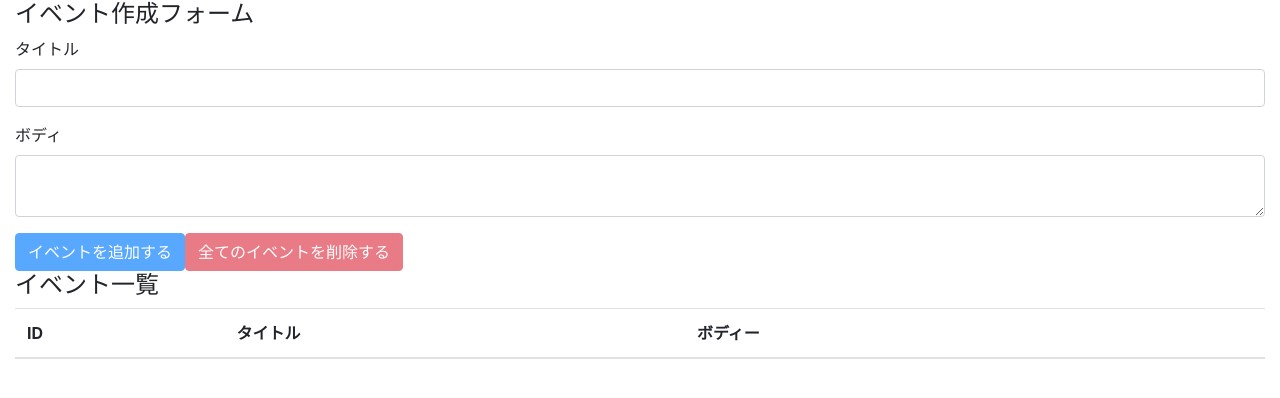
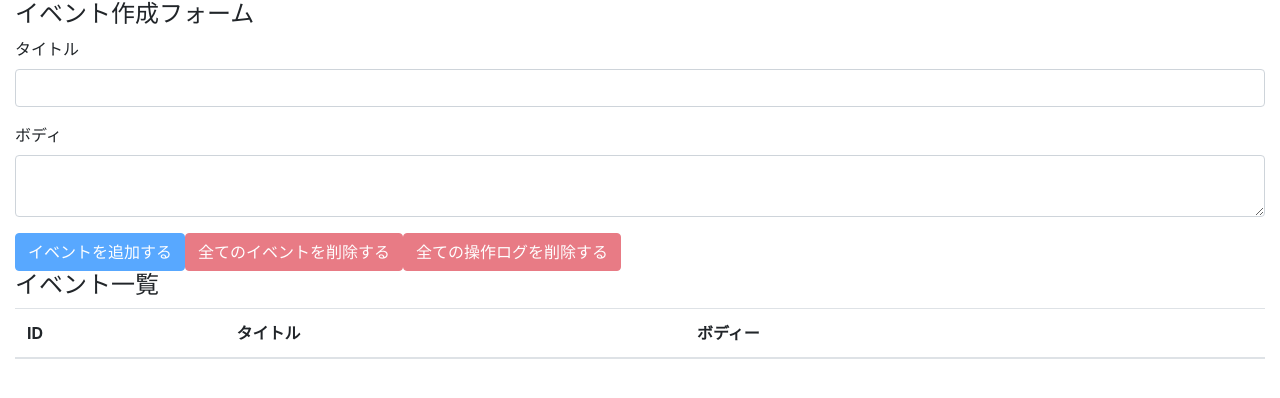
Before and after one commit to saku3/react-hooks-101, a React (Create React App) app: page / in a window 1280 px wide. Shown: the top 398 px of the page. Built offline with nearby package versions, Linux system fonts and the light colour scheme.

Commit message:
delete all operation logs

```diff
--- a/src/components/EventForm.js
+++ b/src/components/EventForm.js
@@ -39,6 +39,16 @@ const EventForm = () => {
 
   const unCreatable = title === '' || body === '';
 
+  const deleteAllOperationLogs = e => {
+    e.preventDefault();
+    const result = window.confirm('全ての操作ログを本当に削除しても良いですか?');
+    if (result) {
+      dispatch({
+        type: DELETE_ALL_OPERATION_LOGS
+      });
+    }
+  };
+
   return (
     <React.Fragment>
       <h4>イベント作成フォーム</h4>
@@ -59,6 +69,9 @@ const EventForm = () => {
         <button className="btn btn-danger" onClick={deleteAllEvents} disabled={state.events.length === 0}>
           全てのイベントを削除する
         </button>
+        <button className="btn btn-danger" onClick={deleteAllOperationLogs} disabled={state.operationLogs.length === 0}>
+          全ての操作ログを削除する
+        </button>
       </form>
     </React.Fragment>
   );
```
